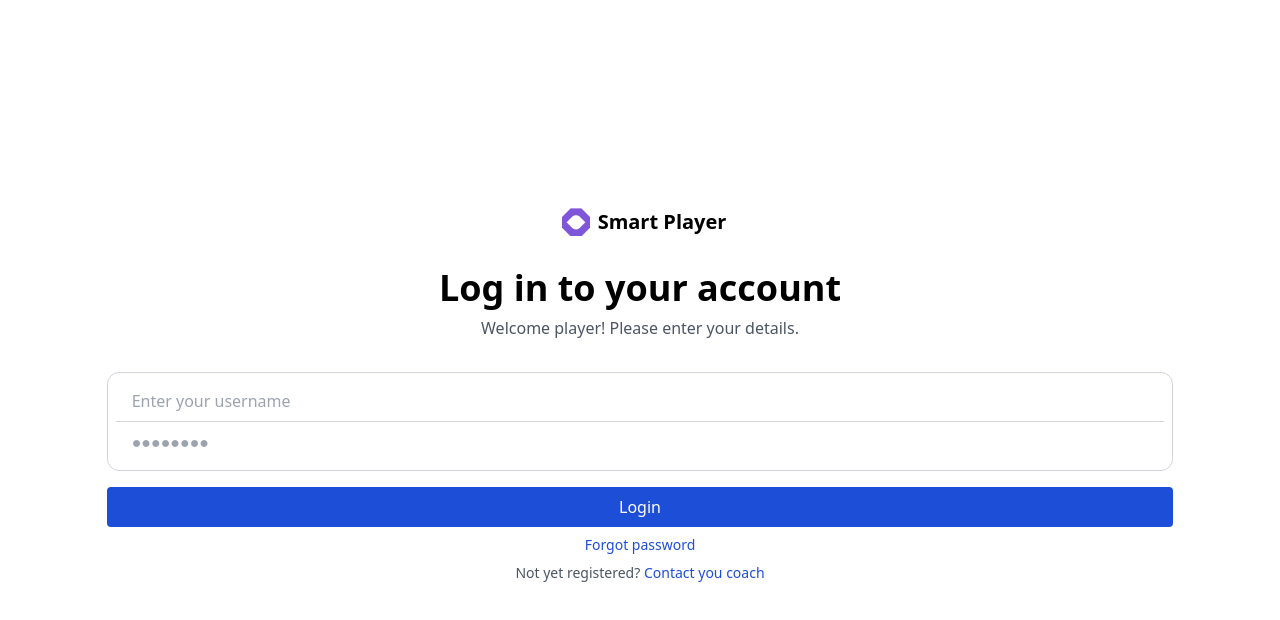
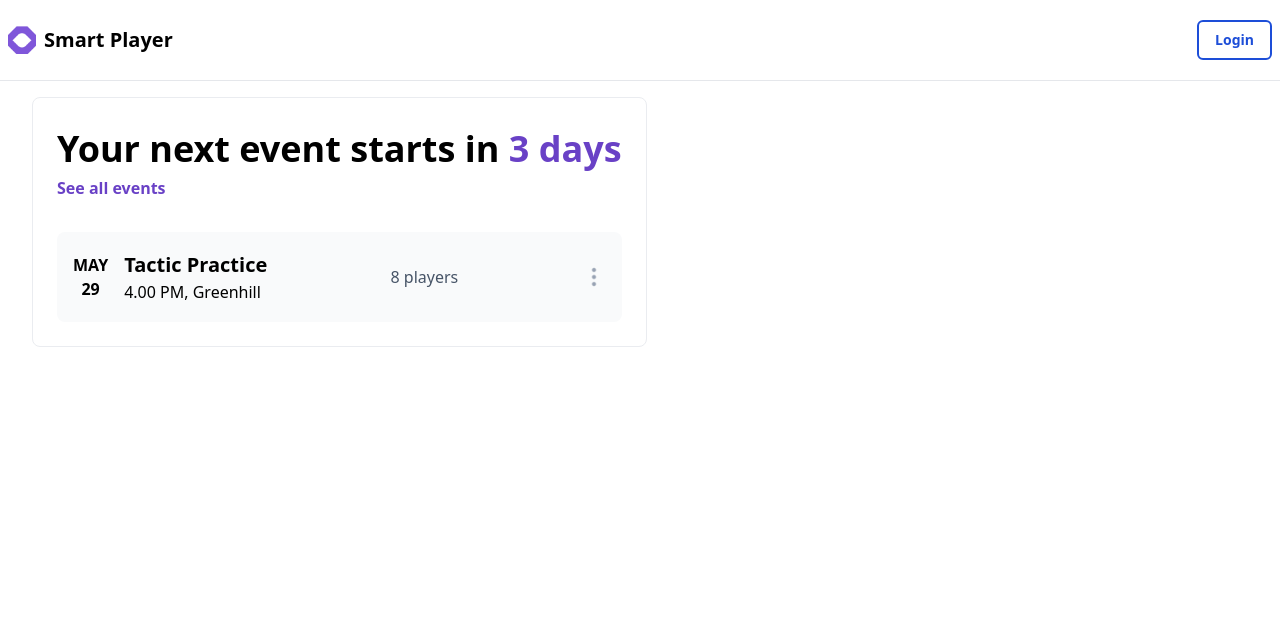
Before and after one commit to RaoAkif/smart-player, a React (Vite) app: page /dashboard in a window 1280 px wide. Before the commit this address led to /login. Shown: the top 620 px of the page. Built offline with nearby package versions, Linux system fonts and the light colour scheme.

Commit message:
Remove accessToken code from Dashboard Layout, to show partial page data

```diff
--- a/src/components/dashComponents/DashLayout.tsx
+++ b/src/components/dashComponents/DashLayout.tsx
@@ -1,23 +1,16 @@
-import { useEffect } from 'react';
-import { Outlet, useNavigate } from 'react-router-dom';
+import { Outlet } from 'react-router-dom';
 import Logo from '../Logo';
 import CreateButton from '../CreateButton';
+import ProfileButton from '../ProfileButton';
 
 const DashLayout = () => {
-  const navigate = useNavigate();
-
-  useEffect(() => {
-    const accessToken = localStorage.getItem("accessToken");
-    if (!accessToken) {
-      navigate('/login');
-    }
-  }, [navigate]);
+  const accessToken = localStorage.getItem("accessToken");
 
   return (
     <div className="m-auto">
       <div className='flex justify-between items-center mt-5 pb-5' style={{borderBottom: '1px solid #e5e7eb'}}>
         <Logo />
-        <CreateButton />
+        {accessToken ? <ProfileButton /> : <CreateButton />}
       </div>
       <Outlet />
     </div>
```
